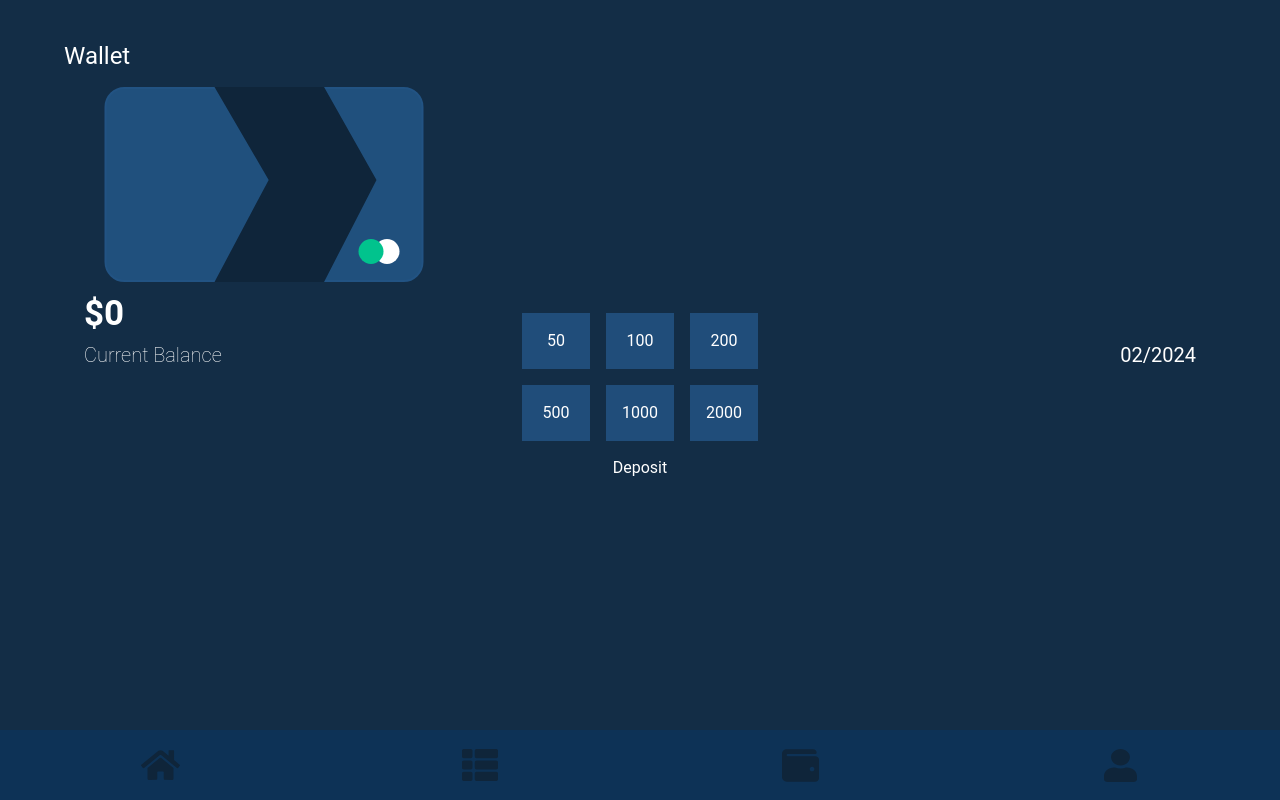
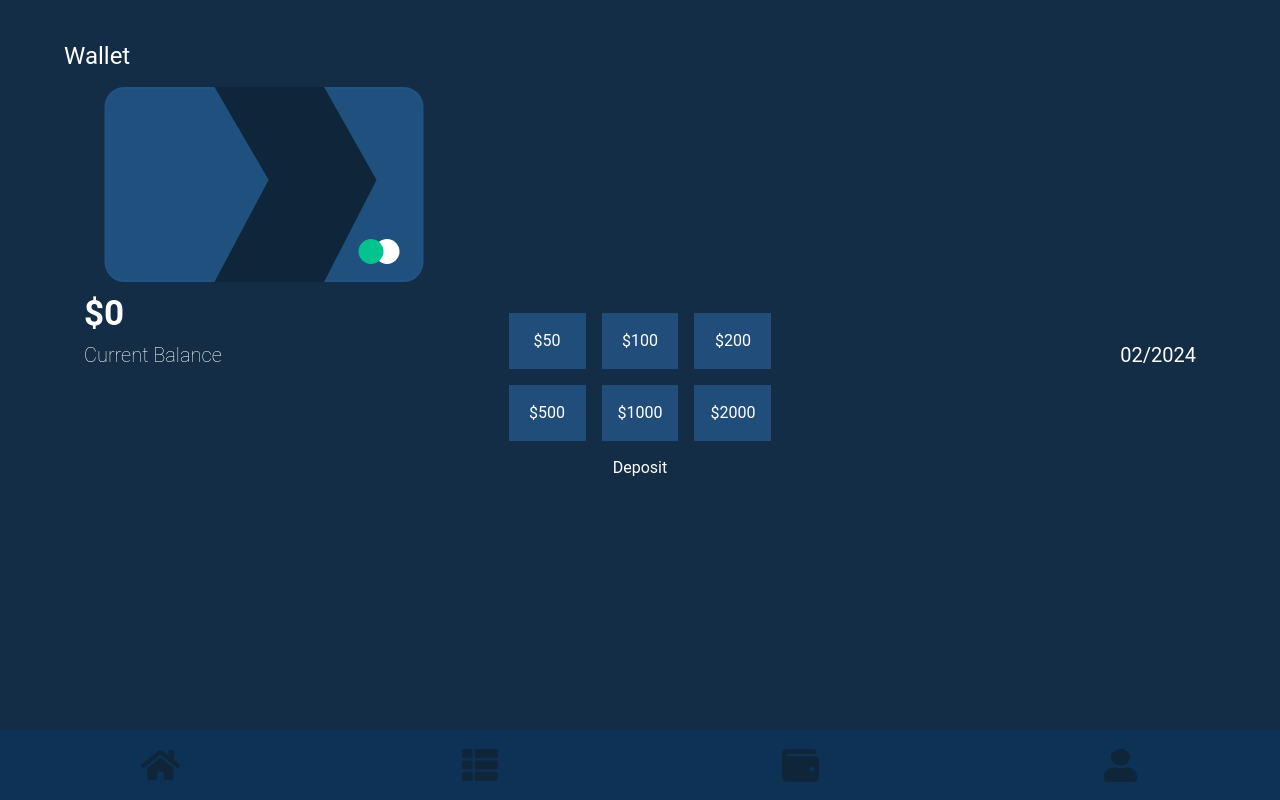
Before and after one commit to stanley-tarce/stock-app-react, a React (Create React App) app in the folder stock_app_react/: page /main/deposit in a window 1280 px wide. Built offline with nearby package versions, Linux system fonts and the light colour scheme; no server answers.

Commit message:
fixing apiCalls for deposit

```diff
--- a/stock_app_react/src/Pages/Trader/MainTraderDashboardChildren/TraderDepositDisplay.js
+++ b/stock_app_react/src/Pages/Trader/MainTraderDashboardChildren/TraderDepositDisplay.js
@@ -15,12 +15,14 @@ function TraderDepositDisplay() {
   const { totalData, setTotalData, headers, setHeaders } = useContext(CreateContext)
   const [traderData, setTraderData] = useState({ id: '', name: '', email: '', status: '', wallet: '' })
   const [nameRef, emailRef, walletRef] = [useRef(), useRef(), useRef()]
-  const [balance, setBalance] = useState(null)
 
   const denominations = [50, 100, 200, 500, 1000, 2000]
-  const deposit = (amount) => {
-    let data = { trader: { wallet: walletRef.current.value + amount } }
-    apiCall('traders#cash_in', { trader_id: traderData.id, headers: headers, data: data }).then(response => {
+
+  // to update tradersinfo when deposit is done
+  const handleSubmit= (e) => {
+    e.preventDefault()
+    let data = { trader: { name: nameRef.current.value, email: emailRef.current.value, wallet: walletRef.current.value }}
+    apiCall('traders#update',  { trader_id: traderData.id, headers: headers, data: data }).then(response => {
       console.log(response)
       if (response.headers['access-token'] !== '') {
         console.log('Headers changed at trader update')
@@ -40,7 +42,29 @@ function TraderDepositDisplay() {
     })
   }
 
-  // handleSubmit function for deposit btn, traders update
+  const deposit = (amount) => {
+    console.log(amount)
+    let data = { trader: { wallet: walletRef.current.value + amount } }
+    apiCall('traders#cash_in', { trader_id: traderData.id, headers: headers, data: data }).then(response => {
+      console.log(data)
+      if (response.headers['access-token'] !== '') {
+        console.log('Headers changed at trader update')
+        setHeaders({ ...headers, 'access-token': response.headers['access-token'], 'client': response.headers['client'], 'uid': response.headers['uid'], 'expiry': response.headers['expiry'] })
+      }
+      setTotalData({ ...totalData, TRADERINFO: {} })
+      // console.log(data)
+
+      toast(response.data.message, { type: 'success' })
+      setDisabledData(true)
+      navigate(-1)
+    }).catch(error => {
+      toast(error.response.data.error, { type: 'error' })
+      if (error.response.headers['access-token'] !== '') {
+        console.log('Headers changed at trader update')
+        setHeaders({ ...headers, 'access-token': error.response.headers['access-token'], 'client': error.response.headers['client'], 'uid': error.response.headers['uid'], 'expiry': error.response.headers['expiry'] })
+      }
+    })
+  }
 
   return (
     <div className='w-screen h-full bg-primary-blue-light flex flex-col items-center gap-[15px]'>
@@ -56,16 +80,11 @@ function TraderDepositDisplay() {
           </div>
         </div>
       <ul className='text-white flex grid grid-cols-3 gap-4 mt-4'>
-        {denominations.map(denomination => {
-          const deposit = () => {
-            data: {amount: denomination}
-          }
-          return (
-            <li className='bg-container-light-blue p-4 flex justify-center'>
-              <button onClick={() => deposit(amount)}>{denomination}</button>
+        {denominations.map(denomination => (
+          <li className='bg-container-light-blue p-4 flex justify-center'>
+            <button value={denomination} onClick={amount => deposit(amount.target.value)}>${denomination}</button>
           </li>
-          )
-        })}
+        ))}
       </ul>
       <button className='text-white' onClick={(e) => handleSubmit(e)}>Deposit</button>
     </div>
```
